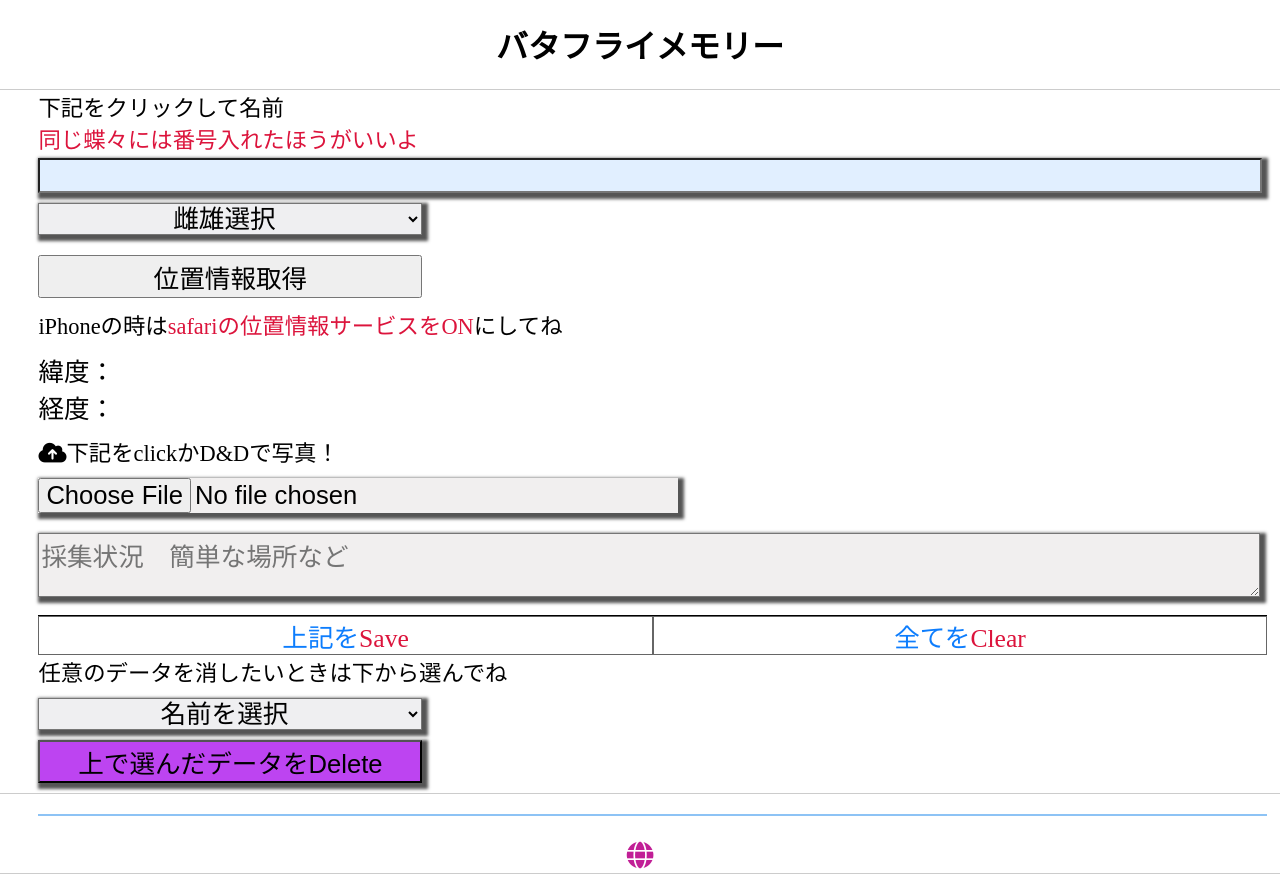
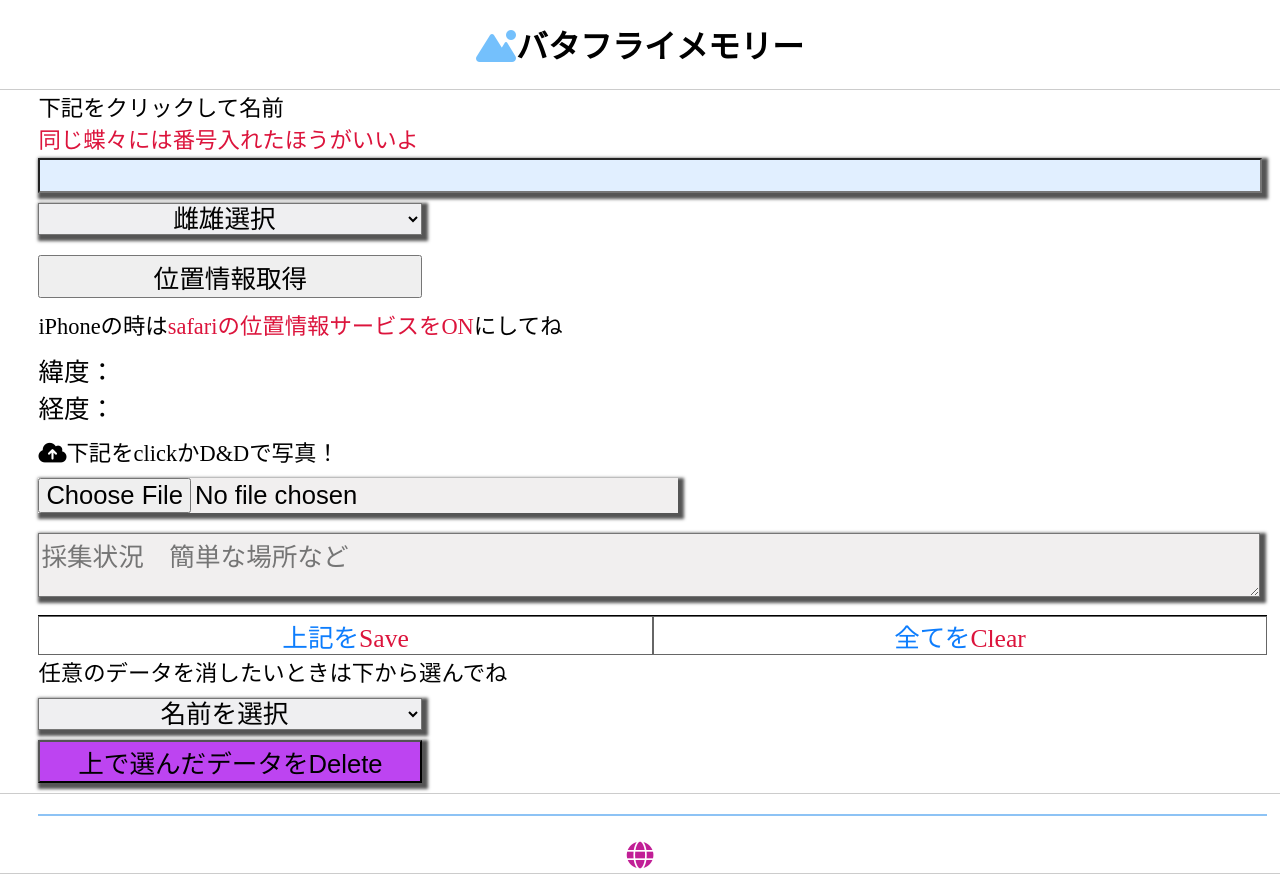
Before and after one commit to iwasakiyosuke5/github-memo, a plain HTML site: page memopad/index3.html in a window 1280 px wide. Shown: the top 874 px of the page. Drawn offline with nearby package versions, Linux system fonts and the light colour scheme.

Commit message:
memopad icons

```diff
--- a/memopad/index3.html
+++ b/memopad/index3.html
@@ -9,7 +9,7 @@
 </head>
 <body>
 <header>
-<h1>バタフライメモリー</h1>
+<h1><i class="fa-solid fa-mountain-sun" style="color: #74C0FC;"></i>バタフライメモリー</h1>
 </header>
 <main>
     <p>下記をクリックして名前<br><span class="span">同じ蝶々には番号入れたほうがいいよ</span></p>
```
